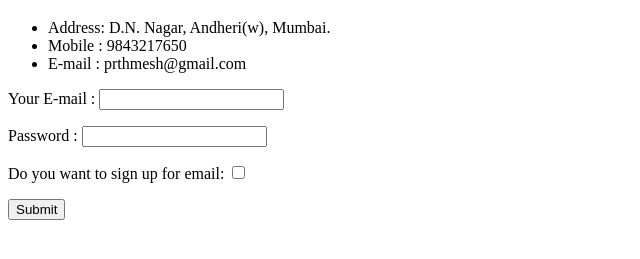
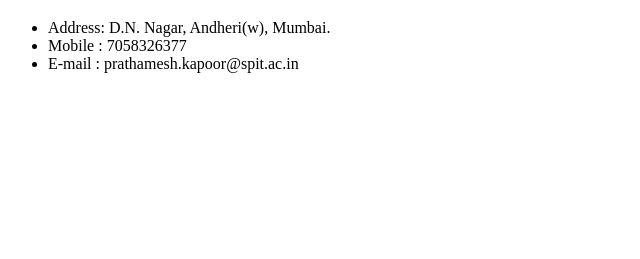
Before and after one commit to prathamesh-kapoor/CV, a plain HTML site: page contacts.html in a window 1280 px wide. Shown: the part 61-320 px from the top of the page, without its empty margins (0-640 px from the left). Drawn offline with Linux system fonts and the light colour scheme.

Commit message:
Update contacts.html

```diff
--- a/contacts.html
+++ b/contacts.html
@@ -12,28 +12,11 @@
     <h1>My Contact Details</h1>
     <ul>
         <li>Address: D.N. Nagar, Andheri(w), Mumbai.</li>
-        <li>Mobile : 9843217650</li>
-        <li>E-mail : prthmesh@gmail.com</li>
+        <li>Mobile : 7058326377</li>
+        <li>E-mail : prathamesh.kapoor@spit.ac.in </li>
     </ul>
 
-    <form action="mailto:prathamesh.kapoor@spit.ac.in" method="post" enctype="text/plain">
-        <p>
-            <label for="name" name="youremail">Your E-mail :</label>
-            <input type="email">
 
-        </p>
-
-        <p>
-            <label for="password" name="Yourpassword">Password :</label>
-            <input type="password" name="" id="">
-        </p>
-
-        <p>
-            <label for="">Do you want to sign up for email:</label>
-            <input type="checkbox" name="" id="">
-        </p>
-        <input type="submit" name="" id="">
-    </form>
 
 </body>
 
```
